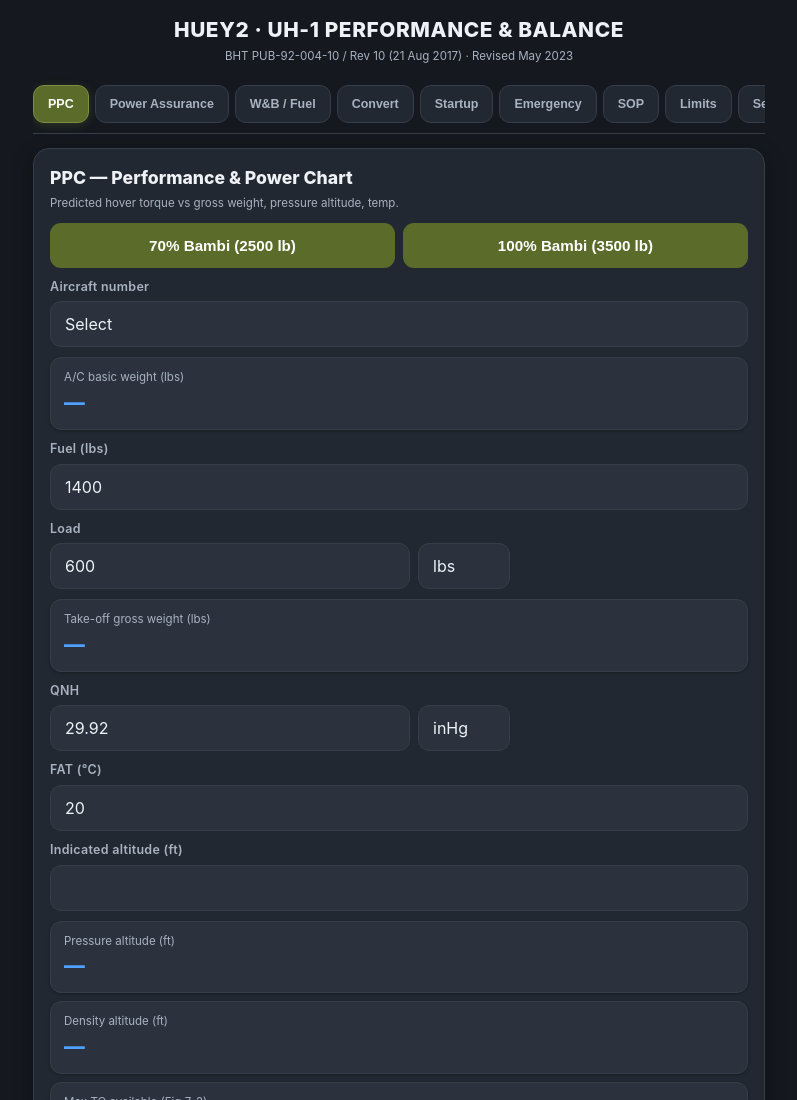
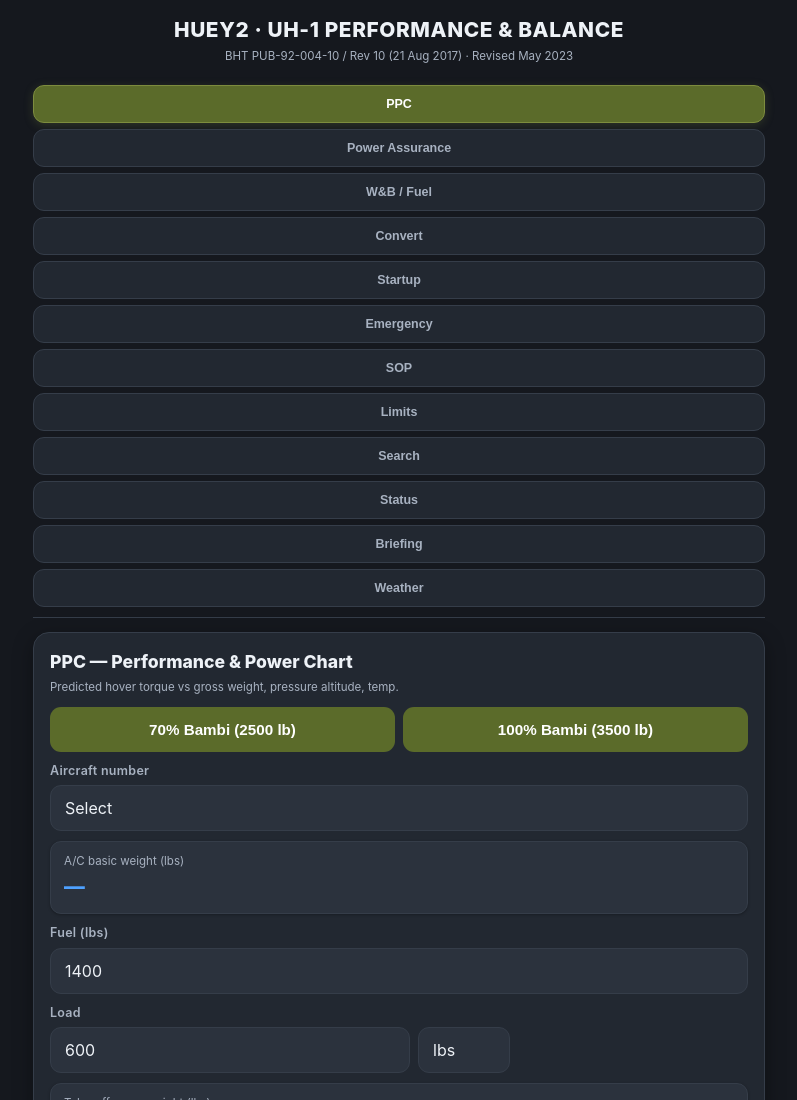
Before and after one commit to ramihoujeiry/huey2-web, a website: page index.html in a window 1280 px wide. Shown: the top 1100 px of the page, without its empty margins (241-1038 px from the left). Drawn offline with Linux system fonts and the light colour scheme.

Commit message:
Stack HUEY2 tabs vertically (no horizontal scroll)

```diff
--- a/index.html
+++ b/index.html
@@ -33,13 +33,11 @@
   header.app p{margin:3px 0 0;color:var(--muted);font-size:var(--fs-caption)}
 
   /* Tab bar */
-  .tabs{position:sticky;top:0;z-index:10;display:flex;flex-wrap:nowrap;gap:6px;background:var(--bg);
-    padding:8px 0 10px;border-bottom:1px solid var(--line);overflow-x:auto;-webkit-overflow-scrolling:touch;
-    scrollbar-width:none}
-  .tabs::-webkit-scrollbar{display:none}
-  .tab-btn{flex:1 0 auto;padding:11px 14px;border:1px solid var(--line);border-radius:var(--radius-md);
+  .tabs{display:flex;flex-direction:column;gap:6px;background:var(--bg);
+    padding:8px 0 10px;border-bottom:1px solid var(--line)}
+  .tab-btn{flex:0 0 auto;width:100%;padding:11px 14px;border:1px solid var(--line);border-radius:var(--radius-md);
     background:var(--panel);color:var(--muted);font-weight:700;font-size:var(--fs-small);cursor:pointer;
-    white-space:nowrap;transition:background .18s,color .18s,border-color .18s,transform .12s,box-shadow .18s}
+    text-align:center;transition:background .18s,color .18s,border-color .18s,transform .12s,box-shadow .18s}
   .tab-btn:hover{color:var(--ink);border-color:var(--accent2)}
   .tab-btn:active{transform:scale(.96)}
   .tab-btn.active{background:var(--accent);color:#fff;border-color:var(--accent2);box-shadow:0 2px 10px rgba(125,140,62,.25)}
--- a/sw.js
+++ b/sw.js
@@ -1,9 +1,9 @@
 // HUEY2 service worker — caches the app shell for full offline use.
 // Bump CACHE version to force clients to discard a stale cached shell after a new deploy.
-const CACHE = 'huey2-v27';
+const CACHE = 'huey2-v28';
 // Asset versioning: bump ASSET_VER on every deploy (or set it to the deploy commit SHA).
 // Combined with the CACHE name this guarantees clients pick up changed files after one reload.
-const ASSET_VER = 'v27';
+const ASSET_VER = 'v28';
 const V = f => './' + f + '?v=' + ASSET_VER;
 const ASSETS = [
   './',
```
